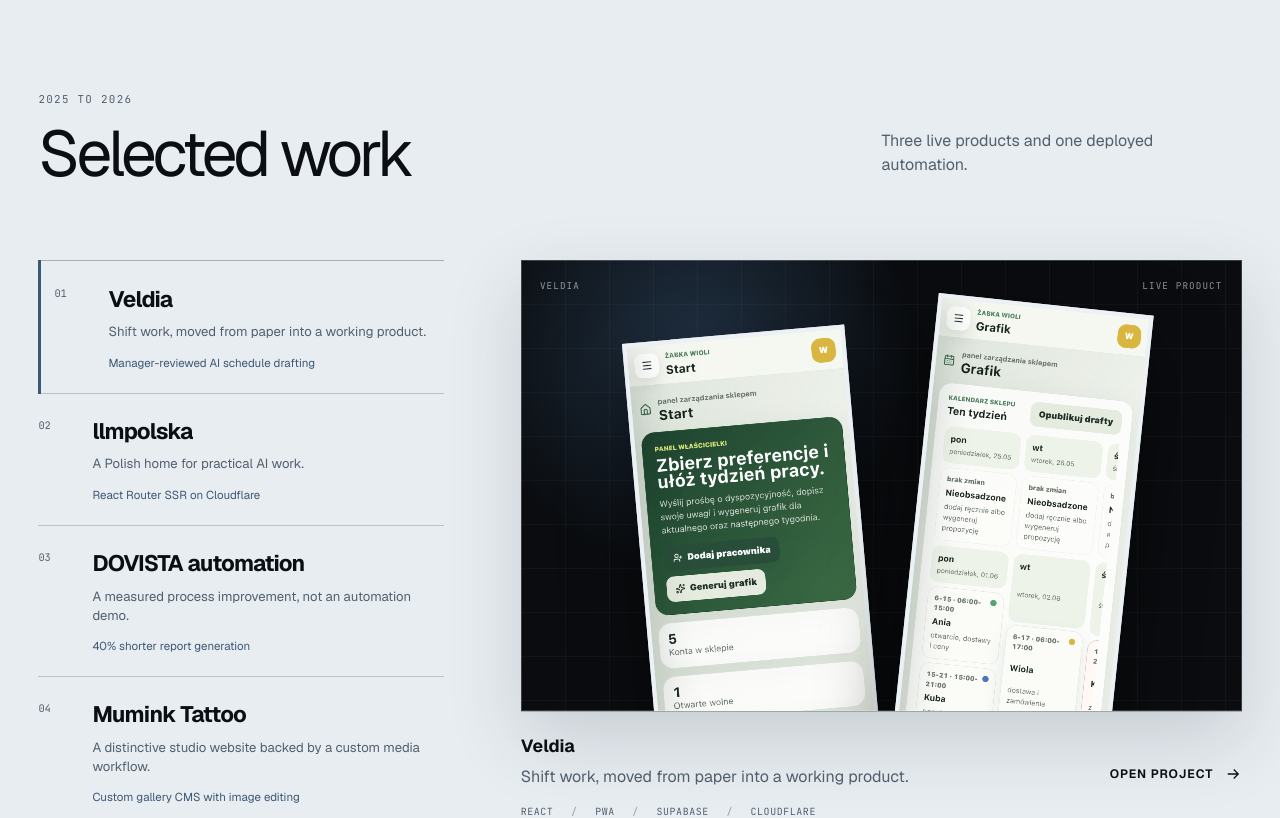
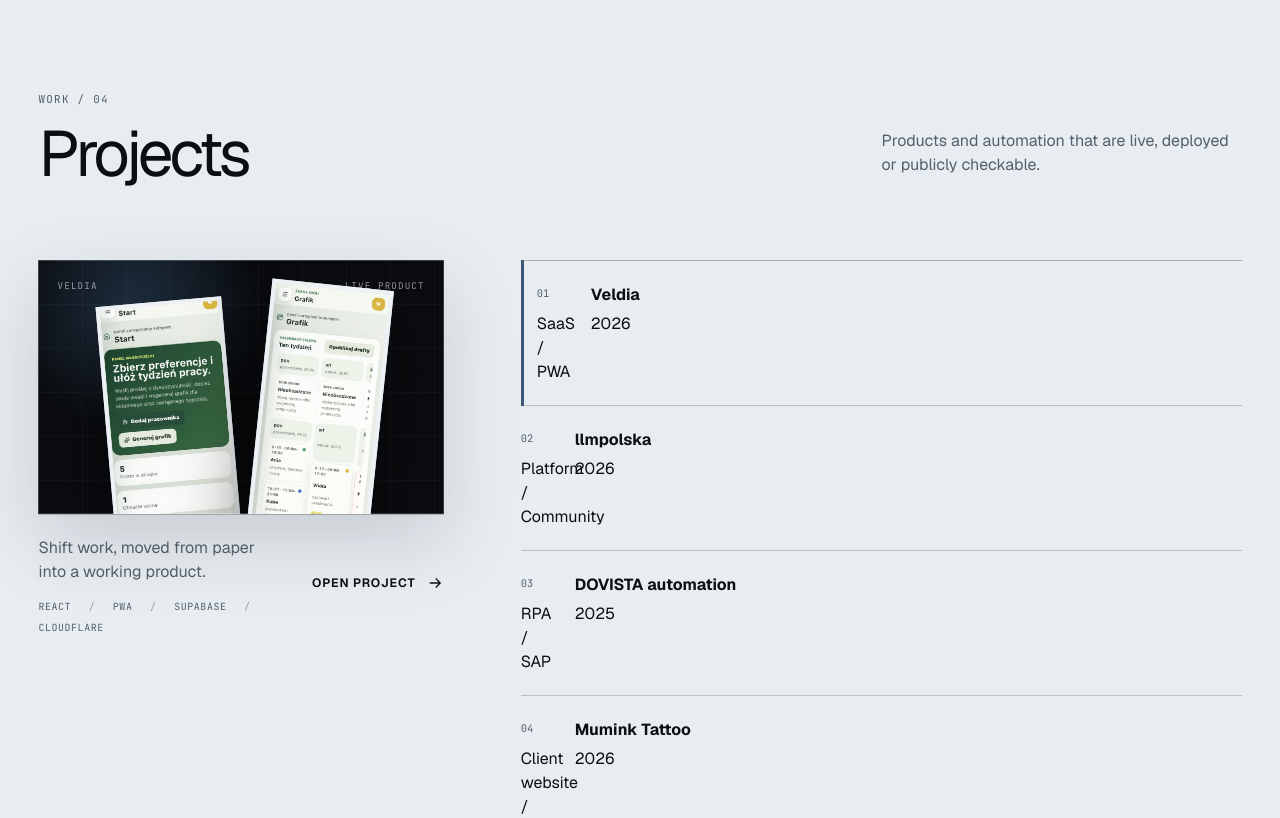
Before and after one commit to wojciechsacewicz/portfolio, a React (Vite) app: page / in a window 1280 px wide. Shown: the part 860-1678 px from the top of the page. Built offline with nearby package versions, Linux system fonts and the light colour scheme.

Commit message:
rebuild work section as project browser

```diff
--- a/src/features/work/WorkModule.tsx
+++ b/src/features/work/WorkModule.tsx
@@ -6,6 +6,13 @@ import {
   type PortfolioProject,
 } from '../../content/portfolioContent';
 import './work-module.css';
+
+const projectMeta: Record<string, { readonly type: string; readonly year: string }> = {
+  veldia: { type: 'SaaS / PWA', year: '2026' },
+  llmpolska: { type: 'Platform / Community', year: '2026' },
+  dovista: { type: 'RPA / SAP', year: '2025' },
+  'mumink-tattoo': { type: 'Client website / CMS', year: '2026' },
+};
 
 const dovistaFlow = [
   { label: 'Input', detail: 'Purchasing documents' },
@@ -85,62 +92,40 @@ export function WorkModule() {
   if (!activeProject) return null;
 
   const external = isExternalUrl(activeProject.url);
+  const activeMeta = projectMeta[activeProject.id] ?? { type: 'Project', year: '2026' };
 
   return (
     <section className="section work-section" id="work">
       <header className="work-heading" data-reveal>
-        <p className="eyebrow">2025 to 2026</p>
-        <h2>Selected work</h2>
-        <p>Three live products and one deployed automation.</p>
+        <p className="eyebrow">Work / 04</p>
+        <h2>Projects</h2>
+        <p>Products and automation that are live, deployed or publicly checkable.</p>
       </header>
 
       <div className="work-browser">
-        <div className="work-index" aria-label="Selected projects">
-          {projects.map((project) => {
-            const isActive = project.id === activeProject.id;
-            return (
-              <button
-                key={project.id}
-                className={isActive ? 'work-index-item is-active' : 'work-index-item'}
-                type="button"
-                aria-pressed={isActive}
-                onClick={() => setActiveProjectId(project.id)}
-              >
-                <span className="work-index-number">{project.number}</span>
-                <span className="work-index-title">
-                  <strong>{project.name}</strong>
-                  <small>{project.descriptor}</small>
-                </span>
-                <span className="work-index-proof">
-                  {project.evidence[0] ?? project.descriptor}
-                </span>
-              </button>
-            );
-          })}
-        </div>
-
         <article
           key={activeProject.id}
+          id={`project-panel-${activeProject.id}`}
           className={`work-preview work-preview-${activeProject.tone}`}
-          aria-live="polite"
-          data-reveal
+          role="tabpanel"
+          aria-labelledby={`project-tab-${activeProject.id}`}
+          data-project
         >
-          <div className="work-preview-visual">
+          <div className="work-preview-visual project-visual">
             <ProjectVisual key={activeProject.id} project={activeProject} />
+            <div className="work-preview-overlay">
+              <span>{activeMeta.type}</span>
+              <strong>{activeProject.name}</strong>
+            </div>
           </div>
 
           <div className="work-preview-copy">
-            <div>
-              <p className="work-preview-label">{activeProject.name}</p>
-              <p>{activeProject.descriptor}</p>
-            </div>
-
+            <p>{activeProject.descriptor}</p>
             <div className="work-preview-stack" aria-label={`${activeProject.name} technology stack`}>
               {activeProject.stack.map((technology) => (
                 <span key={technology}>{technology}</span>
               ))}
             </div>
-
             <ActionLink
               href={activeProject.url}
               target={external ? '_blank' : undefined}
@@ -150,6 +135,33 @@ export function WorkModule() {
             </ActionLink>
           </div>
         </article>
+
+        <div className="work-index" role="tablist" aria-label="Selected projects">
+          {projects.map((project) => {
+            const isActive = project.id === activeProject.id;
+            const meta = projectMeta[project.id] ?? { type: 'Project', year: '2026' };
+
+            return (
+              <button
+                key={project.id}
+                id={`project-tab-${project.id}`}
+                className={isActive ? 'work-index-item is-active' : 'work-index-item'}
+                type="button"
+                role="tab"
+                aria-selected={isActive}
+                aria-controls={`project-panel-${project.id}`}
+                onClick={() => setActiveProjectId(project.id)}
+                onFocus={() => setActiveProjectId(project.id)}
+                onMouseEnter={() => setActiveProjectId(project.id)}
+              >
+                <span className="work-index-number">{project.number}</span>
+                <strong>{project.name}</strong>
+                <span className="work-index-type">{meta.type}</span>
+                <span className="work-index-year">{meta.year}</span>
+              </button>
+            );
+          })}
+        </div>
       </div>
     </section>
   );
```
